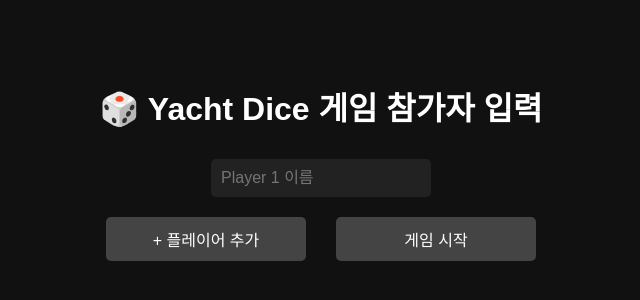
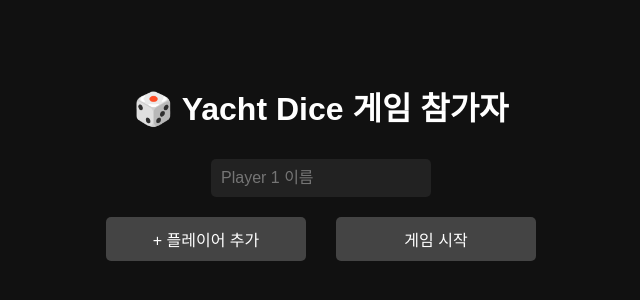
Before and after one commit to eduwang/yacht-dice-game, a website built with Vite: page index.html in a window 1280 px wide. Shown: the part 234-534 px from the top of the page, without its empty margins (319-959 px from the left). Built offline with nearby package versions, Linux system fonts and the light colour scheme.

Commit message:
build command

```diff
--- a/index.html
+++ b/index.html
@@ -7,7 +7,7 @@
   <link rel="stylesheet" href="indexStyles.css" />
 </head>
 <body>
-  <h1>🎲 Yacht Dice 게임 참가자 입력</h1>
+  <h1>🎲 Yacht Dice 게임 참가자</h1>
 
   <form id="playerForm">
     <div id="playerInputs">
```
